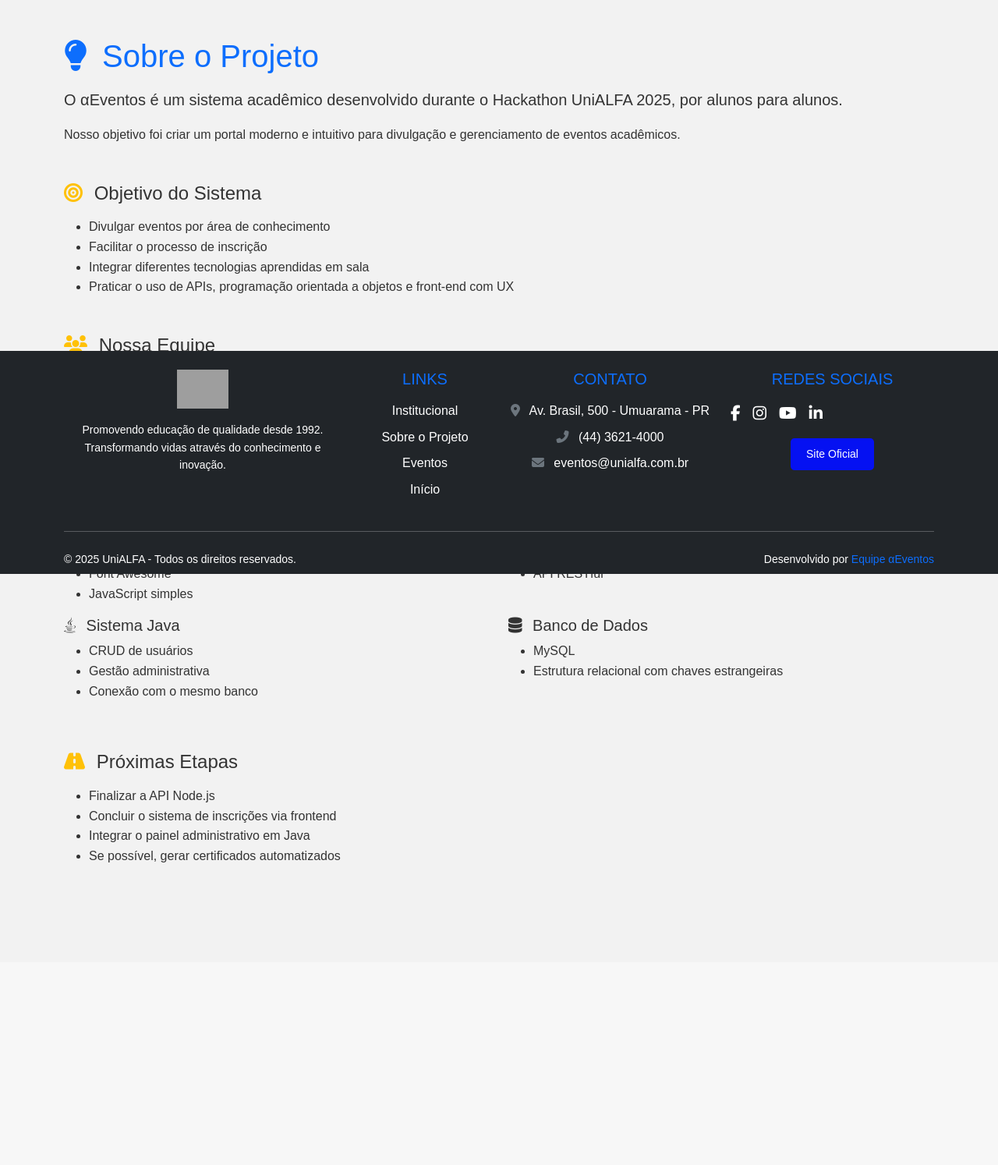
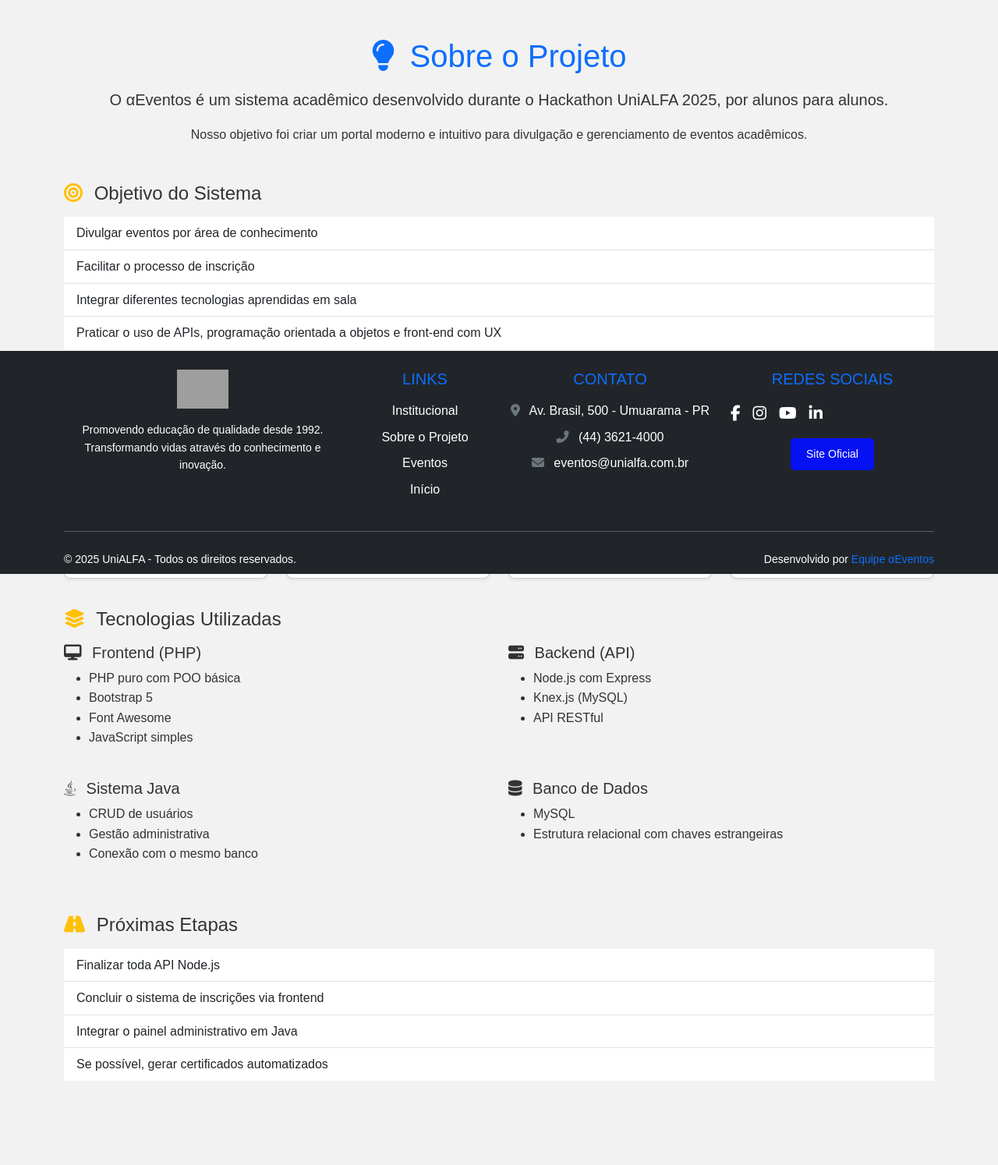
Before and after one commit to DanielSatelPereira/hotsite-unialfa, a PHP site: page /sobreNos.php in a window 1280 px wide. Shown: the part 64-1558 px from the top of the page at 78% size. Before the commit the page ends 1170 px from the top, so only its background shows below. Run offline with PHP 8.4, Linux system fonts and the light colour scheme; grey boxes are pictures that could not be loaded.

Commit message:
Final commit antes da apresentação
God bless Us.

```diff
--- a/php/detalhes.php
+++ b/php/detalhes.php
@@ -14,6 +14,7 @@ $idEvento = intval($_GET['id']);
 // ✅ Buscar os dados do evento via API Node
 $evento = $api->get('/eventos/' . $idEvento);
 
+$imagem = getImagemEvento($evento['titulo']);
 
 
 // ✅ Verificar se o usuário está logado (tipo aluno) e se já está inscrito
--- a/php/index.php
+++ b/php/index.php
@@ -18,6 +18,7 @@ if (isset($_SESSION['mensagem_sucesso'])) {
 $pedagogia = $api->get('eventos/area/' . urlencode('Pedagogia'));
 $sistemas = $api->get('eventos/area/' . urlencode('Sistemas'));
 $direito = $api->get('eventos/area/' . urlencode('Direito'));
+
 ?>
 
 <!-- Carrossel -->
--- a/php/sobreNos.php
+++ b/php/sobreNos.php
@@ -7,7 +7,7 @@ include './partials/header.php';
     <div class="container py-5">
 
         <!-- Cabeçalho -->
-        <section class="mb-5">
+        <section class="mb-5 text-center">
             <h1 class="mb-3 text-primary"><i class="fas fa-lightbulb me-2"></i> Sobre o Projeto</h1>
             <p class="lead">O αEventos é um sistema acadêmico desenvolvido durante o <strong>Hackathon UniALFA
                     2025</strong>, por alunos para alunos.</p>
@@ -18,29 +18,50 @@ include './partials/header.php';
         <!-- Objetivo -->
         <section class="mb-5">
             <h2 class="h4 mb-3"><i class="fas fa-bullseye me-2 text-warning"></i> Objetivo do Sistema</h2>
-            <ul>
-                <li>Divulgar eventos por área de conhecimento</li>
-                <li>Facilitar o processo de inscrição</li>
-                <li>Integrar diferentes tecnologias aprendidas em sala</li>
-                <li>Praticar o uso de APIs, programação orientada a objetos e front-end com UX</li>
+            <ul class="list-group list-group-flush">
+                <li class="list-group-item">Divulgar eventos por área de conhecimento</li>
+                <li class="list-group-item">Facilitar o processo de inscrição</li>
+                <li class="list-group-item">Integrar diferentes tecnologias aprendidas em sala</li>
+                <li class="list-group-item">Praticar o uso de APIs, programação orientada a objetos e front-end com UX
+                </li>
             </ul>
         </section>
 
         <!-- Equipe -->
         <section class="mb-5">
-            <h2 class="h4 mb-3"><i class="fas fa-users me-2 text-warning"></i> Nossa Equipe</h2>
-            <div class="row g-4">
-                <div class="col-md-4">
-                    <h5>Daniel</h5>
-                    <p class="text-muted">Frontend, UX e PHP</p>
+            <h2 class="h4 mb-4"><i class="fas fa-users me-2 text-warning"></i> Nossa Equipe</h2>
+            <div class="row row-cols-1 row-cols-md-2 row-cols-lg-4 g-4">
+                <div class="col">
+                    <div class="card h-100 shadow-sm">
+                        <div class="card-body text-center">
+                            <h5>Daniel</h5>
+                            <p class="text-muted">Frontend, UX e PHP</p>
+                        </div>
+                    </div>
                 </div>
-                <div class="col-md-4">
-                    <h5>Gabriela</h5>
-                    <p class="text-muted">API com Node.js e integração</p>
+                <div class="col">
+                    <div class="card h-100 shadow-sm">
+                        <div class="card-body text-center">
+                            <h5>Alexandre</h5>
+                            <p class="text-muted">Figma, UX</p>
+                        </div>
+                    </div>
                 </div>
-                <div class="col-md-4">
-                    <h5>Alexandre, Leonardo e Jhonnatan</h5>
-                    <p class="text-muted">Aplicação Java para Backoffice</p>
+                <div class="col">
+                    <div class="card h-100 shadow-sm">
+                        <div class="card-body text-center">
+                            <h5>Gabrielle</h5>
+                            <p class="text-muted">API com Node.js e integração</p>
+                        </div>
+                    </div>
+                </div>
+                <div class="col">
+                    <div class="card h-100 shadow-sm">
+                        <div class="card-body text-center">
+                            <h5>Leonardo e Jhonatan</h5>
+                            <p class="text-muted">Aplicação Java para Backoffice</p>
+                        </div>
+                    </div>
                 </div>
             </div>
         </section>
@@ -48,7 +69,7 @@ include './partials/header.php';
         <!-- Tecnologias -->
         <section class="mb-5">
             <h2 class="h4 mb-3"><i class="fas fa-layer-group me-2 text-warning"></i> Tecnologias Utilizadas</h2>
-            <div class="row">
+            <div class="row g-4">
                 <div class="col-md-6">
                     <h5><i class="fas fa-desktop me-2"></i> Frontend (PHP)</h5>
                     <ul>
@@ -87,17 +108,15 @@ include './partials/header.php';
         <!-- Roadmap -->
         <section>
             <h2 class="h4 mb-3"><i class="fas fa-road me-2 text-warning"></i> Próximas Etapas</h2>
-            <ul>
-                <li>Finalizar a API Node.js</li>
-                <li>Concluir o sistema de inscrições via frontend</li>
-                <li>Integrar o painel administrativo em Java</li>
-                <li>Se possível, gerar certificados automatizados</li>
+            <ul class="list-group list-group-flush">
+                <li class="list-group-item">Finalizar toda API Node.js</li>
+                <li class="list-group-item">Concluir o sistema de inscrições via frontend</li>
+                <li class="list-group-item">Integrar o painel administrativo em Java</li>
+                <li class="list-group-item">Se possível, gerar certificados automatizados</li>
             </ul>
         </section>
 
     </div>
 </main>
 
-<?php
-include './partials/footer.php';
-?>
+<?php include './partials/footer.php'; ?>
```
Also changed, not shown: php/partials/helpers.php (+34 -4 lines).
